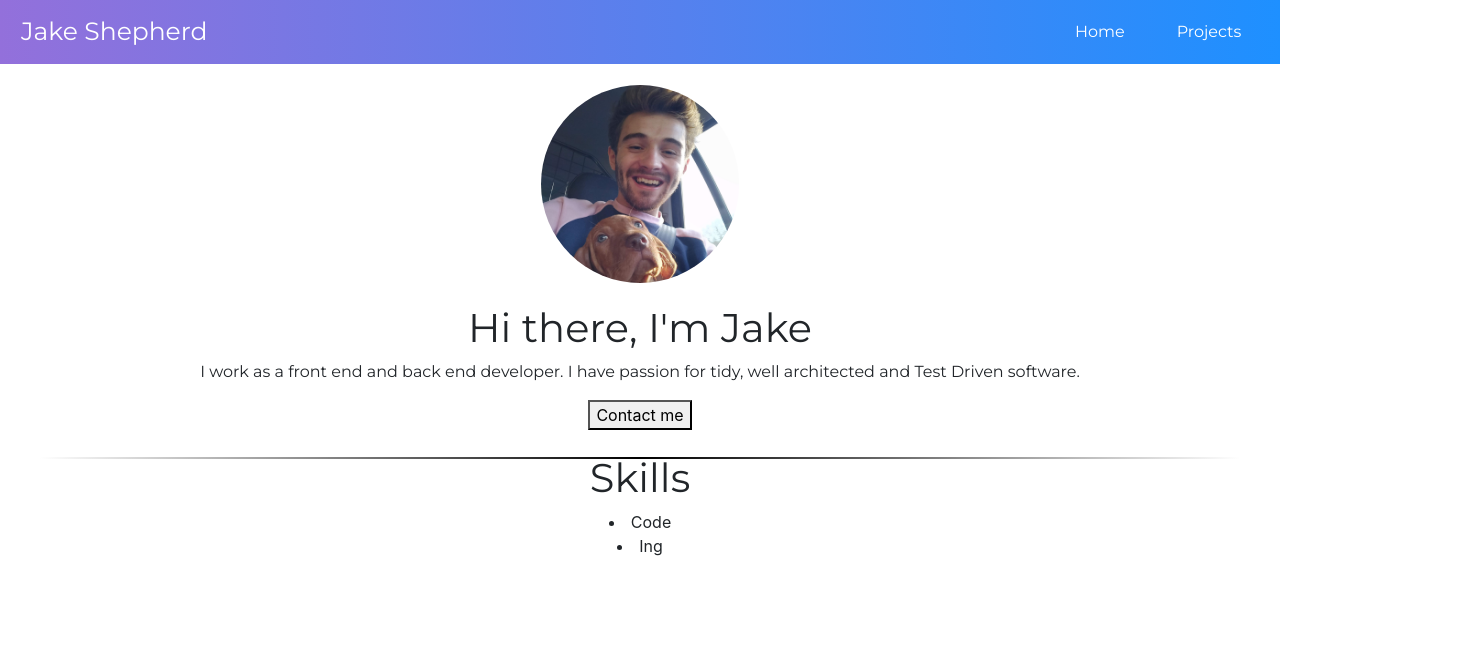
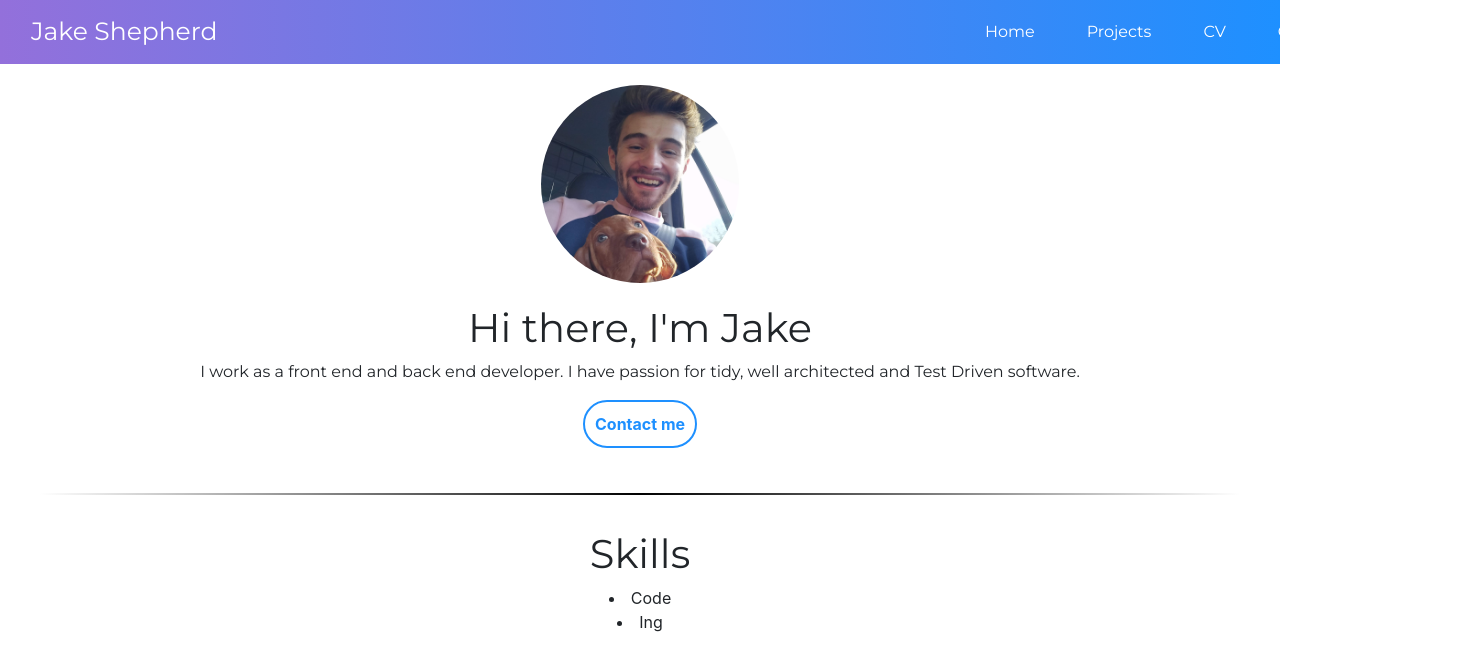
Before and after one commit to jakeshepherd/jakeshepherd.github.io, a React (Create React App) app: page / in a window 1280 px wide. Shown: the top 670 px of the page, 1467 px wide, since content can reach past the window. Built offline with nearby package versions, Linux system fonts and the light colour scheme; the HTML template or start-up script is replaced by a standard one.

Commit message:
Button doing

```diff
--- a/src/CSS/Home.css
+++ b/src/CSS/Home.css
@@ -1,5 +1,7 @@
 span.spacer:after {
     display:inline-block;
+    margin-bottom: 50px;
+    margin-top: 30px;
     width:100%;
     content:".";
     font-size:0;
@@ -10,6 +12,14 @@ span.spacer:after {
     position:relative;
     top:15px;
     bottom: 15px;
+}
+
+.contact-me {
+    border-radius: 2em;
+    padding: 10px;
+    background-color: white;
+    color: dodgerblue;
+    border: dodgerblue 2px solid;
 }
 
 .portrait {
--- a/src/CSS/Nav.css
+++ b/src/CSS/Nav.css
@@ -31,5 +31,10 @@ a {
 #brand::after {
     content: "";
     background-color: dodgerblue;
-    margin-right: 890px;
+    margin-right: 800px;
 }
+
+#brand::before {
+    content: "";
+    margin-left: 10px;
+}
--- a/src/Pages/Home.js
+++ b/src/Pages/Home.js
@@ -15,9 +15,9 @@ class Home extends Component {
                 <h1>Hi there, I'm Jake</h1>
                 <p>I work as a front end and back end developer. I have passion for tidy, well architected and Test
                     Driven software.</p>
-                <button>Contact me</button>
+                <button className={"contact-me"}><strong>Contact me</strong></button>
                 <span className="spacer"/>
-                <h1>Skills</h1>
+                <h1 className={"home-headings"}>Skills</h1>
                 <Skills skills={["Code", "Ing"]}/>
             </div>
         );
```
